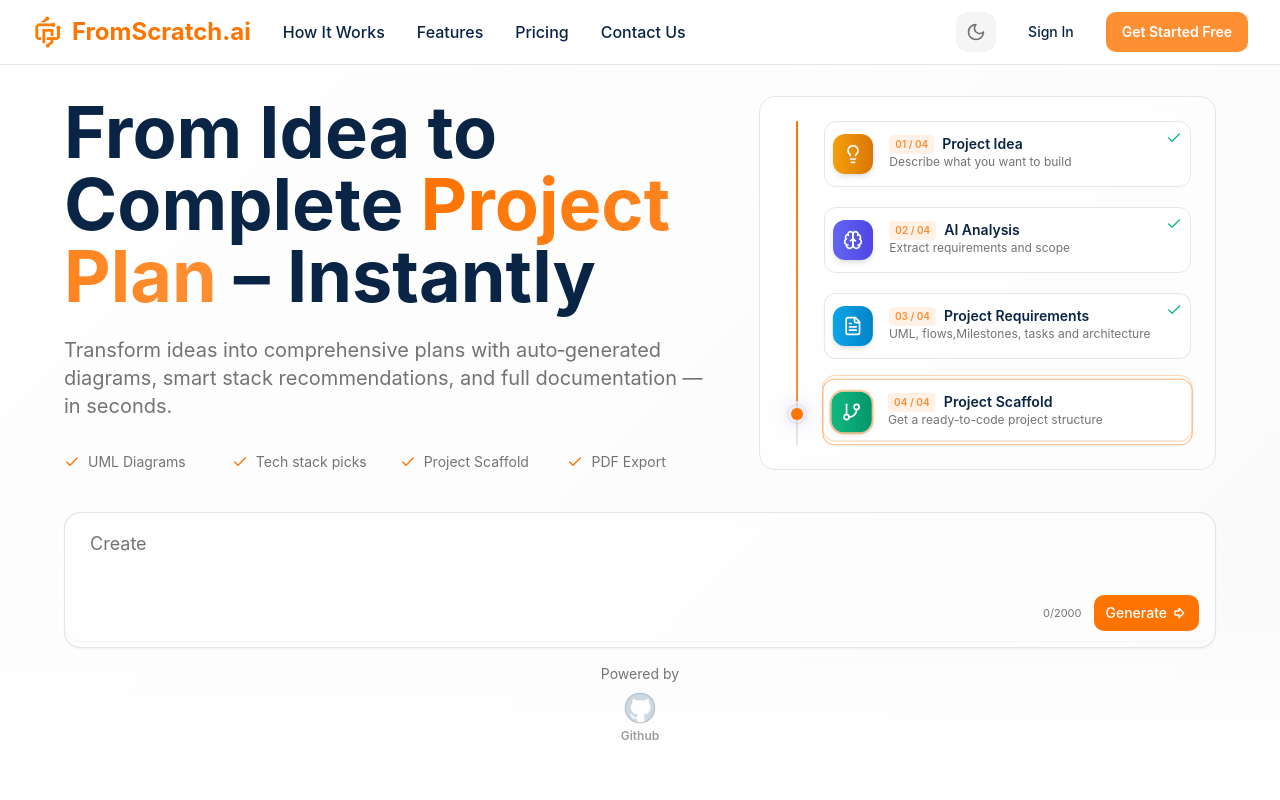
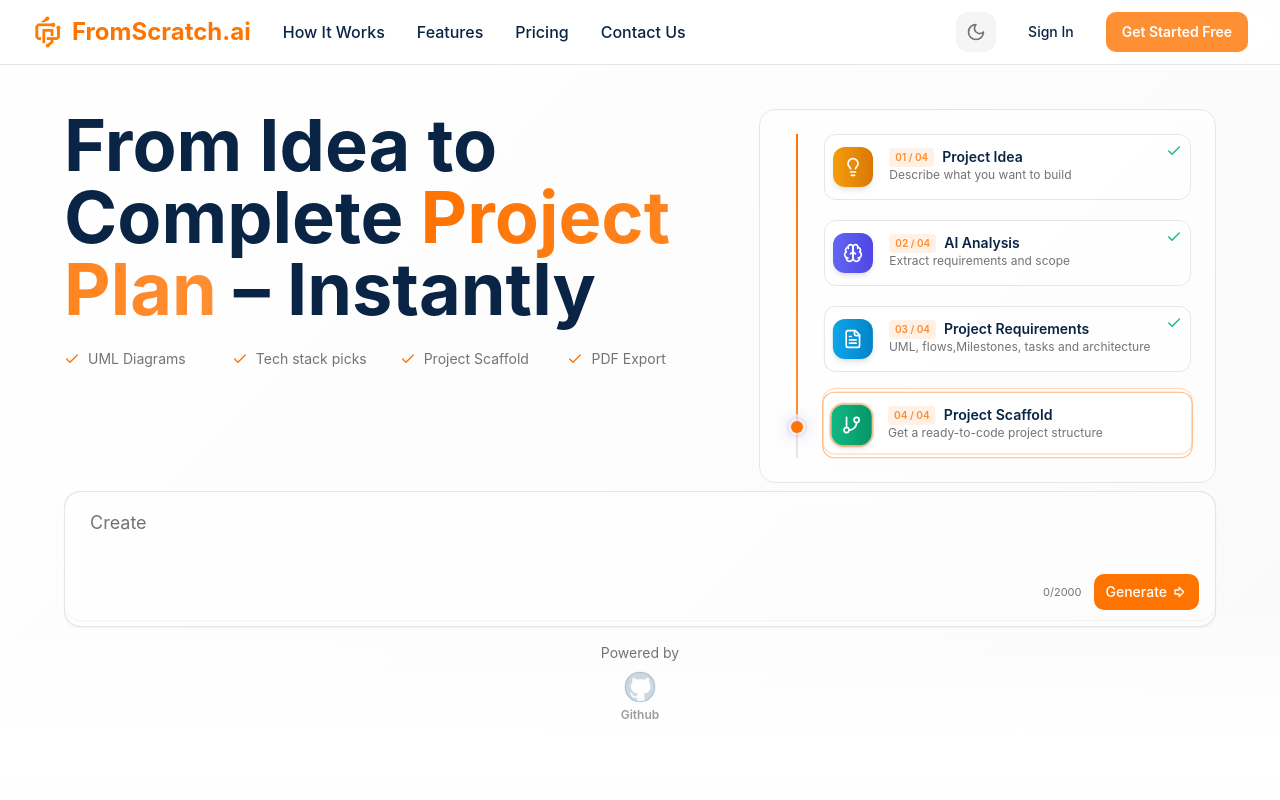
Before and after one commit to Tissir-ai/FromScratch-App, a Next.js app in the folder frontend/: page / in a window 1280 px wide. Shown: the top 800 px of the page. Built offline with nearby package versions, Linux system fonts and the light colour scheme.

Commit message:
editing hero section _test CD

```diff
--- a/frontend/src/components/Hero.tsx
+++ b/frontend/src/components/Hero.tsx
@@ -189,10 +189,10 @@ const Hero = () => {
             </h1>
 
             {/* Subhead */}
-            <p className="text-base sm:text-xl text-muted-foreground mb-6 sm:mb-8 max-w-2xl leading-relaxed">
+            {/* <p className="text-base sm:text-xl text-muted-foreground mb-6 sm:mb-8 max-w-2xl leading-relaxed">
               Transform ideas into comprehensive plans with auto‑generated diagrams, smart stack recommendations,
               and full documentation — in seconds.
-            </p>
+            </p> */}
 
 
             {/* Mini feature bullets */}
```
